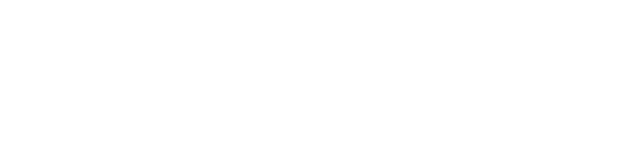
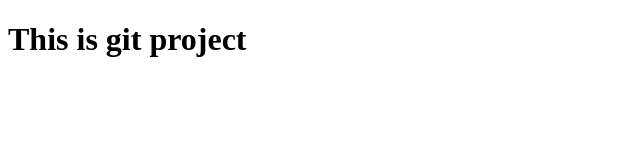
Before and after one commit to NEKT000/f21-git-project-temp, a plain HTML site: page index.html in a window 1280 px wide. Shown: the whole page, without its empty margins (0-640 px from the left). Drawn offline with Linux system fonts and the light colour scheme.

Commit message:
add main title

```diff
--- a/index.html
+++ b/index.html
@@ -8,6 +8,7 @@
     <link rel="stylesheet" href="style.css">
 </head>
 <body>
+    <h1>This is git project</h1>
 
     <script src="script.js"></script>
 </body>
```
